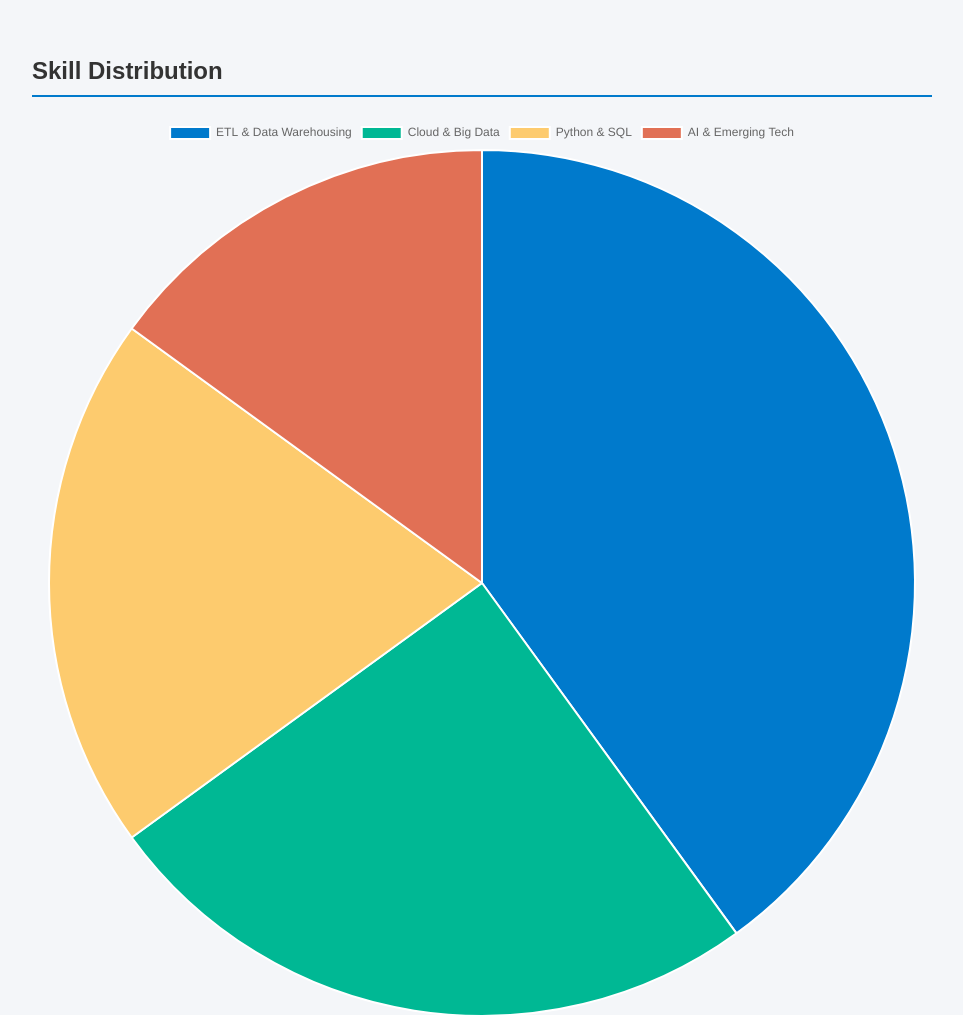
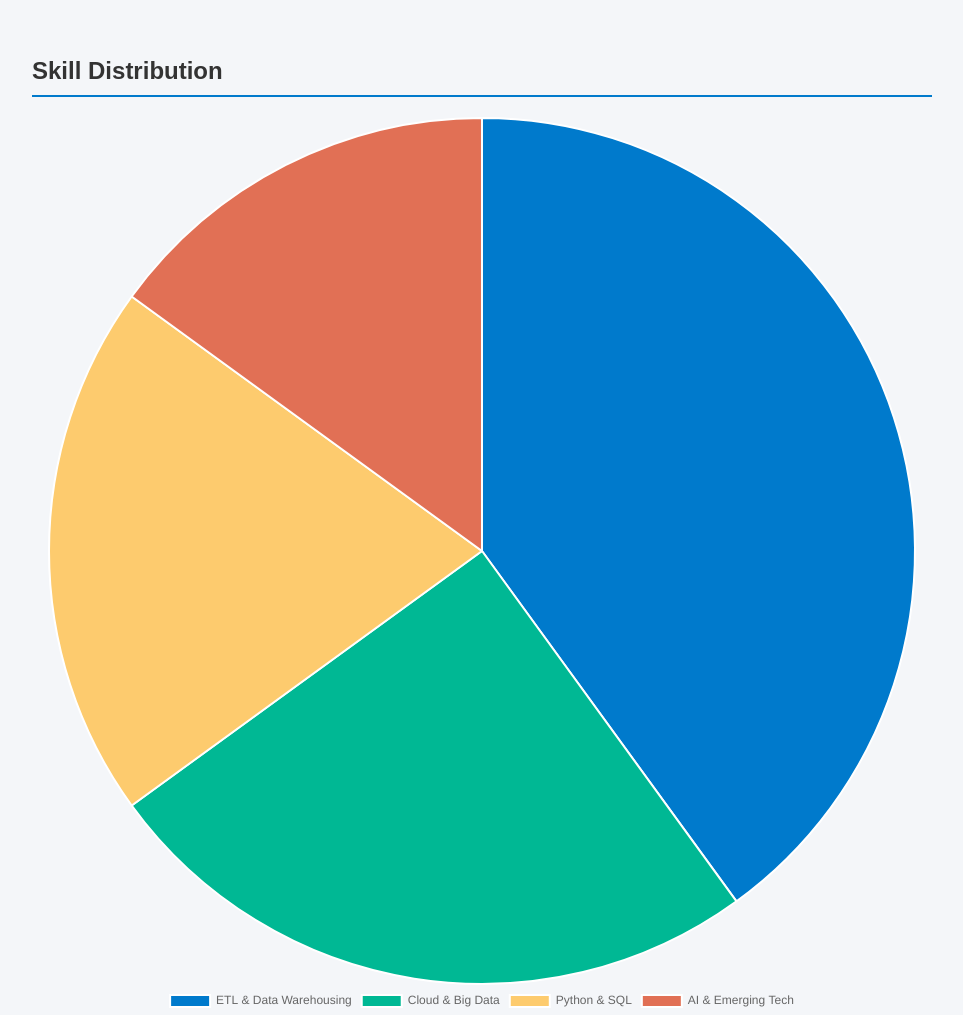
Before and after one commit to Rajkumar-Selvaraj-Py/rajkumar-portfolio, a plain HTML site: page index.html in a window 1280 px wide. Shown: the part 444-1459 px from the top of the page, without its empty margins (158-1121 px from the left). Drawn offline with nearby package versions, Linux system fonts and the light colour scheme.

Commit message:
Updated index.html to reduce pie chart size.

```diff
--- a/index.html
+++ b/index.html
@@ -79,6 +79,15 @@ new Chart(ctx, {
             data: [40, 25, 20, 15],
             backgroundColor: ['#007acc','#00b894','#fdcb6e','#e17055']
         }]
+    },
+    options: {
+        responsive: true,
+        maintainAspectRatio: true,
+        plugins: {
+            legend: {
+                position: 'bottom'
+            }
+        }
     }
 });
 </script>
```
